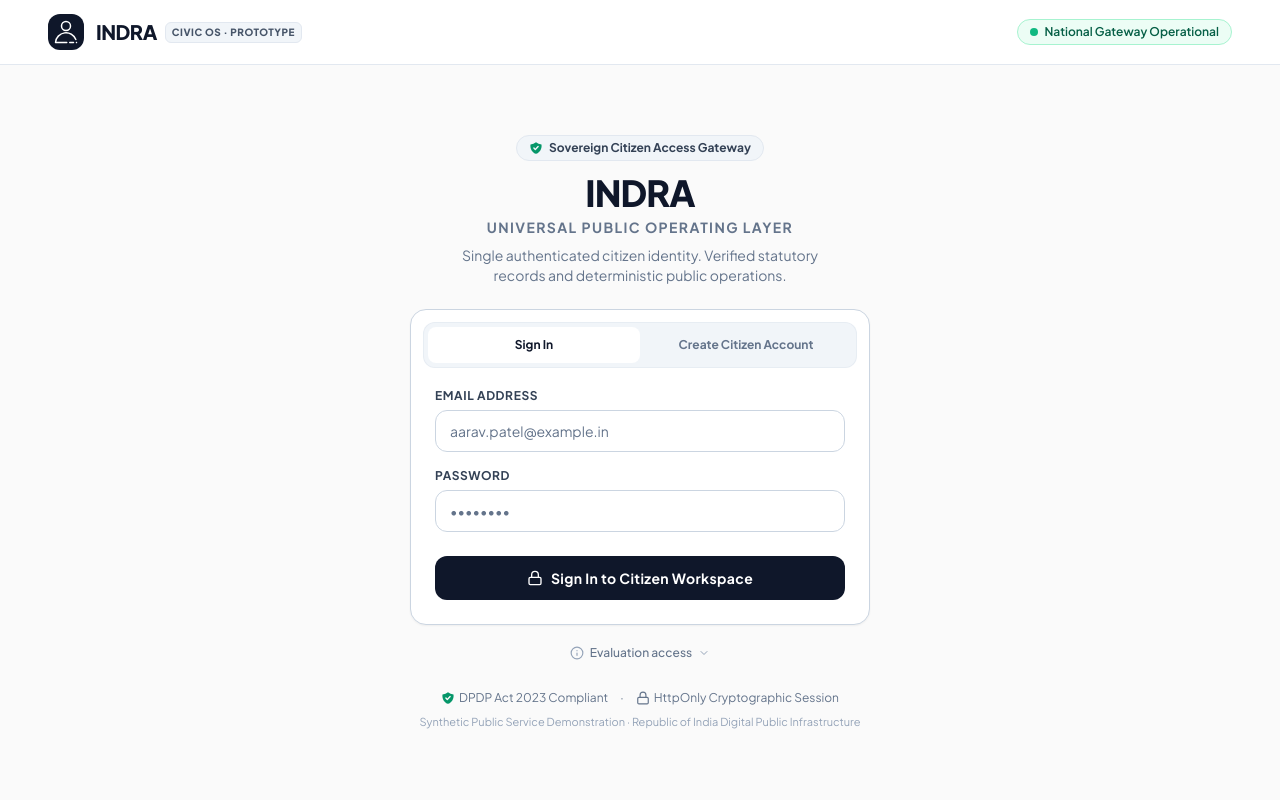
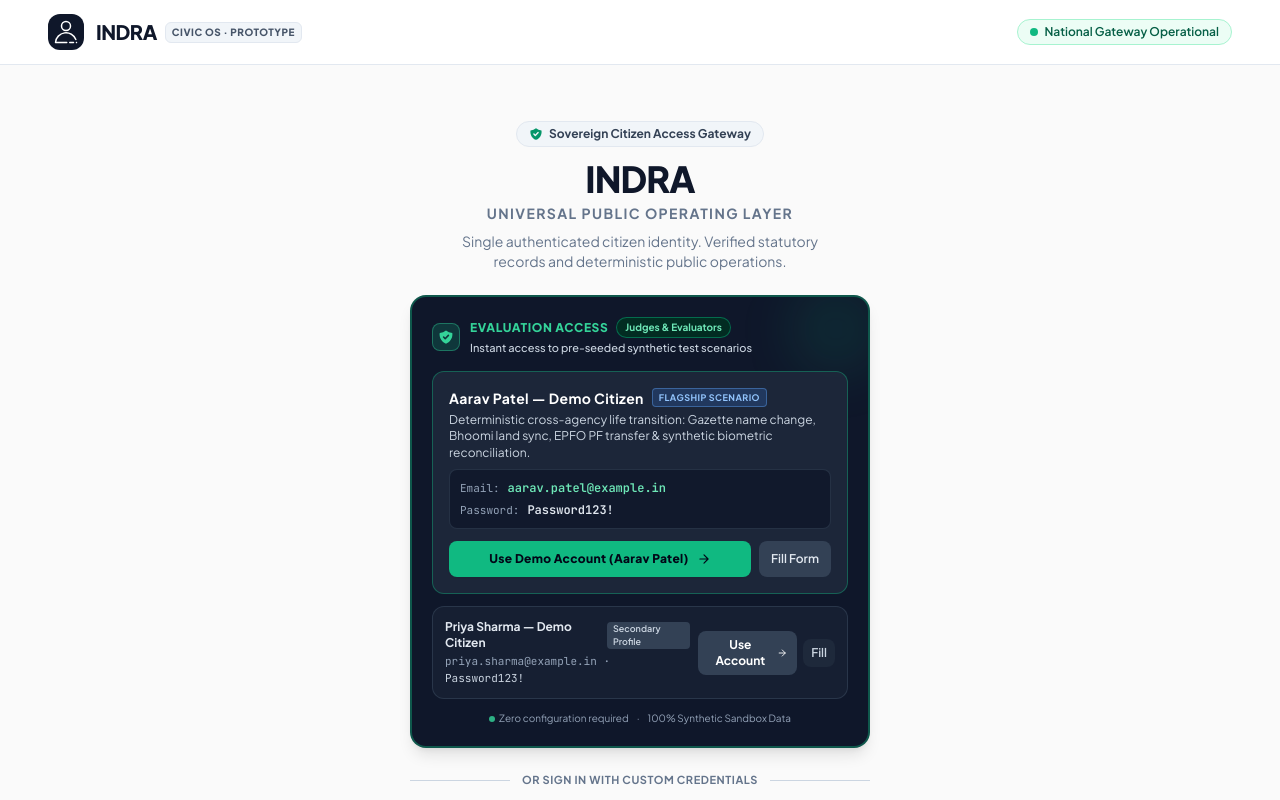
Before and after one commit to abhishekascodes/INDRA, a React (Vite) app in the folder apps/web/: page / in a window 1280 px wide. Shown: the top 800 px of the page. Built offline with nearby package versions, Linux system fonts and the light colour scheme; no server answers.

Commit message:
demo: prominently feature always-visible evaluation access card on sovereign gateway

```diff
--- a/apps/web/src/components/auth/IndraAuthPortal.tsx
+++ b/apps/web/src/components/auth/IndraAuthPortal.tsx
@@ -8,6 +8,7 @@ import {
   CheckIcon,
   InfoIcon,
   ChevronDownIcon,
+  ArrowRightIcon,
 } from '../icons.js';
 import { login, signup } from '../../api.js';
 
@@ -25,7 +26,26 @@ export function IndraAuthPortal({ onAuthenticated }: IndraAuthPortalProps) {
   const [syntheticChallenge, setSyntheticChallenge] = useState('');
   const [isLoading, setIsLoading] = useState(false);
   const [error, setError] = useState<string | null>(null);
-  const [showEvaluationAccess, setShowEvaluationAccess] = useState(false);
+
+  const handleDirectDemoLogin = async (demoEmail: string, demoPass: string) => {
+    setEmail(demoEmail);
+    setPassword(demoPass);
+    setError(null);
+    setIsLoading(true);
+
+    try {
+      const res = await login({ email: demoEmail, password: demoPass });
+      if (res.success && res.citizen) {
+        onAuthenticated(res.user, res.citizen);
+      } else {
+        throw new Error(res.error || 'Authentication failed');
+      }
+    } catch (err: any) {
+      setError(err.message || 'An unexpected error occurred during demo authentication.');
+    } finally {
+      setIsLoading(false);
+    }
+  };
 
   const handleSubmit = async (e: React.FormEvent) => {
     e.preventDefault();
@@ -126,6 +146,144 @@ export function IndraAuthPortal({ onAuthenticated }: IndraAuthPortalProps) {
             <p className="text-xs sm:text-sm text-[#64748B] mt-2 leading-relaxed max-w-sm mx-auto">
               Single authenticated citizen identity. Verified statutory records and deterministic public operations.
             </p>
+          </div>
+
+          {/* PROMINENT EVALUATION ACCESS PANEL (SELF-DISCOVERABLE FOR EVALUATORS) */}
+          <div className="mb-6 bg-slate-900 text-white rounded-2xl p-5 border-2 border-emerald-500/40 shadow-lg relative overflow-hidden">
+            <div className="absolute top-0 right-0 transform translate-x-4 -translate-y-4 w-24 h-24 bg-emerald-500/10 rounded-full blur-xl pointer-events-none" />
+
+            <div className="flex items-center justify-between gap-2 mb-3.5 relative z-10">
+              <div className="flex items-center gap-2.5">
+                <div className="w-7 h-7 rounded-lg bg-emerald-500/20 border border-emerald-400/40 flex items-center justify-center">
+                  <ShieldCheckIcon className="w-4 h-4 text-emerald-400" />
+                </div>
+                <div>
+                  <div className="flex items-center gap-2">
+                    <span className="text-xs font-black uppercase tracking-wider text-emerald-400">
+                      Evaluation Access
+                    </span>
+                    <span className="text-[10px] font-bold px-2 py-0.5 rounded-full bg-emerald-950 border border-emerald-600/60 text-emerald-300">
+                      Judges & Evaluators
+                    </span>
+                  </div>
+                  <div className="text-[11px] text-slate-300 font-medium mt-0.5">
+                    Instant access to pre-seeded synthetic test scenarios
+                  </div>
+                </div>
+              </div>
+            </div>
+
+            {/* Aarav Patel Primary Card (Flagship Scenario) */}
+            <div className="bg-slate-800/90 rounded-xl p-4 border border-emerald-500/40 relative z-10 mb-3">
+              <div className="flex items-start justify-between gap-2 mb-2">
+                <div>
+                  <div className="flex items-center gap-2">
+                    <span className="text-sm font-bold text-white tracking-wide">
+                      Aarav Patel — Demo Citizen
+                    </span>
+                    <span className="text-[9px] font-bold px-1.5 py-0.5 rounded bg-blue-500/20 border border-blue-400/40 text-blue-300 uppercase tracking-wider">
+                      Flagship Scenario
+                    </span>
+                  </div>
+                  <div className="text-xs text-slate-300 mt-1 leading-snug">
+                    Deterministic cross-agency life transition: Gazette name change, Bhoomi land sync, EPFO PF transfer & synthetic biometric reconciliation.
+                  </div>
+                </div>
+              </div>
+
+              <div className="bg-slate-900/80 rounded-lg p-2.5 border border-slate-700/60 mb-3 text-xs font-mono text-slate-300 flex flex-wrap items-center justify-between gap-1.5">
+                <div className="flex items-center gap-2">
+                  <span className="text-slate-400 text-[11px]">Email:</span>
+                  <span className="text-emerald-300 font-semibold selection:bg-emerald-800">aarav.patel@example.in</span>
+                </div>
+                <div className="flex items-center gap-2">
+                  <span className="text-slate-400 text-[11px]">Password:</span>
+                  <span className="text-slate-200 font-semibold selection:bg-slate-700">Password123!</span>
+                </div>
+              </div>
+
+              <div className="flex items-center gap-2">
+                <button
+                  type="button"
+                  disabled={isLoading}
+                  onClick={() => handleDirectDemoLogin('aarav.patel@example.in', 'Password123!')}
+                  className="flex-1 py-2.5 px-3 rounded-lg bg-emerald-500 hover:bg-emerald-400 active:scale-[0.98] text-slate-950 font-black text-xs tracking-wide transition-all flex items-center justify-center gap-2 shadow-sm cursor-pointer disabled:opacity-50"
+                >
+                  <span>Use Demo Account (Aarav Patel)</span>
+                  <ArrowRightIcon className="w-3.5 h-3.5" />
+                </button>
+                <button
+                  type="button"
+                  onClick={() => {
+                    handleFillDemo('aarav.patel@example.in', 'Password123!');
+                    if (mode !== 'login') setMode('login');
+                  }}
+                  className="py-2.5 px-3 rounded-lg bg-slate-700 hover:bg-slate-600 text-slate-200 text-xs font-semibold transition-all cursor-pointer"
+                  title="Prefill credentials into form below"
+                >
+                  Fill Form
+                </button>
+              </div>
+            </div>
+
+            {/* Priya Sharma Secondary Profile */}
+            <div className="bg-slate-800/50 rounded-xl p-3 border border-slate-700/70 relative z-10">
+              <div className="flex items-center justify-between gap-2">
+                <div>
+                  <div className="flex items-center gap-1.5">
+                    <span className="text-xs font-bold text-slate-200">
+                      Priya Sharma — Demo Citizen
+                    </span>
+                    <span className="text-[9px] font-semibold px-1.5 py-0.2 rounded bg-slate-700 text-slate-300">
+                      Secondary Profile
+                    </span>
+                  </div>
+                  <div className="text-[11px] font-mono text-slate-400 mt-0.5">
+                    priya.sharma@example.in · <span className="text-slate-300">Password123!</span>
+                  </div>
+                </div>
+                <div className="flex items-center gap-1.5">
+                  <button
+                    type="button"
+                    disabled={isLoading}
+                    onClick={() => handleDirectDemoLogin('priya.sharma@example.in', 'Password123!')}
+                    className="py-1.5 px-2.5 rounded-lg bg-slate-700 hover:bg-slate-600 text-white font-bold text-xs transition-all flex items-center gap-1 cursor-pointer disabled:opacity-50"
+                  >
+                    <span>Use Account</span>
+                    <ArrowRightIcon className="w-3 h-3" />
+                  </button>
+                  <button
+                    type="button"
+                    onClick={() => {
+                      handleFillDemo('priya.sharma@example.in', 'Password123!');
+                      if (mode !== 'login') setMode('login');
+                    }}
+                    className="py-1.5 px-2 rounded-lg bg-slate-800 hover:bg-slate-700 text-slate-300 text-xs font-semibold transition-all cursor-pointer"
+                    title="Prefill credentials into form below"
+                  >
+                    Fill
+                  </button>
+                </div>
+              </div>
+            </div>
+
+            <div className="mt-3 text-[10px] text-slate-400 text-center flex items-center justify-center gap-2">
+              <span className="inline-flex items-center gap-1">
+                <span className="w-1.5 h-1.5 rounded-full bg-emerald-400 animate-pulse" />
+                <span>Zero configuration required</span>
+              </span>
+              <span>·</span>
+              <span>100% Synthetic Sandbox Data</span>
+            </div>
+          </div>
+
+          {/* Divider between Demo Access and Custom Sign In */}
+          <div className="relative flex items-center justify-center mb-5">
+            <div className="border-t border-slate-300 w-full" />
+            <span className="bg-[#FAFAFA] px-3 text-[11px] font-bold uppercase tracking-wider text-slate-500 whitespace-nowrap">
+              Or Sign In With Custom Credentials
+            </span>
+            <div className="border-t border-slate-300 w-full" />
           </div>
 
           {/* Clean Civic Card */}
@@ -306,72 +464,7 @@ export function IndraAuthPortal({ onAuthenticated }: IndraAuthPortalProps) {
             </form>
           </div>
 
-          {/* Subtle Evaluator / Audit Access Control */}
-          <div className="mt-4 text-center">
-            <button
-              type="button"
-              onClick={() => setShowEvaluationAccess((prev) => !prev)}
-              className="inline-flex items-center gap-1.5 text-xs text-[#64748B] hover:text-[#0F172A] font-medium transition-colors cursor-pointer select-none py-1 px-2.5 rounded-lg hover:bg-slate-100"
-            >
-              <InfoIcon className="w-3.5 h-3.5 text-[#94A3B8]" />
-              <span>Evaluation access</span>
-              <ChevronDownIcon
-                className={`w-3 h-3 text-[#94A3B8] transition-transform duration-200 ${
-                  showEvaluationAccess ? 'rotate-180' : ''
-                }`}
-              />
-            </button>
-          </div>
 
-          {/* Expandable Documented Synthetic Credentials */}
-          {showEvaluationAccess && (
-            <div className="mt-3 p-4 bg-white rounded-2xl border border-[#CBD5E1] shadow-sm animate-fadeIn text-left">
-              <div className="flex items-center justify-between mb-2.5">
-                <div className="text-[11px] font-bold text-[#0F172A] uppercase tracking-wider flex items-center gap-1.5">
-                  <ShieldCheckIcon className="w-3.5 h-3.5 text-emerald-600" />
-                  <span>Documented Synthetic Test Credentials</span>
-                </div>
-                <span className="text-[10px] text-[#64748B]">Click to load</span>
-              </div>
-              <div className="grid grid-cols-2 gap-2 text-left">
-                <button
-                  type="button"
-                  onClick={() => {
-                    handleFillDemo('aarav.patel@example.in', 'Password123!');
-                    if (mode !== 'login') setMode('login');
-                  }}
-                  className="p-2.5 rounded-xl bg-[#F8FAFC] border border-[#E2E8F0] hover:border-[#94A3B8] hover:bg-white transition-all text-left cursor-pointer group"
-                >
-                  <div className="flex items-center justify-between mb-0.5">
-                    <span className="text-xs font-bold text-[#0F172A] group-hover:text-blue-900">Aarav Patel</span>
-                    <span className="text-[9px] font-semibold text-emerald-700 bg-emerald-50 border border-emerald-200 px-1 py-0.2 rounded">
-                      Pre-seeded
-                    </span>
-                  </div>
-                  <div className="text-[10px] text-[#64748B] font-mono truncate">aarav.patel@example.in</div>
-                  <div className="text-[10px] text-[#94A3B8] font-mono">Password123!</div>
-                </button>
-
-                <button
-                  type="button"
-                  onClick={() => {
-                    handleFillDemo('priya.sharma@example.in', 'Password123!');
-                    if (mode !== 'login') setMode('login');
-                  }}
-                  className="p-2.5 rounded-xl bg-[#F8FAFC] border border-[#E2E8F0] hover:border-[#94A3B8] hover:bg-white transition-all text-left cursor-pointer group"
-                >
-                  <div className="flex items-center justify-between mb-0.5">
-                    <span className="text-xs font-bold text-[#0F172A] group-hover:text-blue-900">Priya Sharma</span>
-                    <span className="text-[9px] font-semibold text-emerald-700 bg-emerald-50 border border-emerald-200 px-1 py-0.2 rounded">
-                      Pre-seeded
-                    </span>
-                  </div>
-                  <div className="text-[10px] text-[#64748B] font-mono truncate">priya.sharma@example.in</div>
-                  <div className="text-[10px] text-[#94A3B8] font-mono">Password123!</div>
-                </button>
-              </div>
-            </div>
-          )}
 
           {/* High-Trust Compliance & Security Footer */}
           <div className="mt-6 text-center space-y-2">
```
